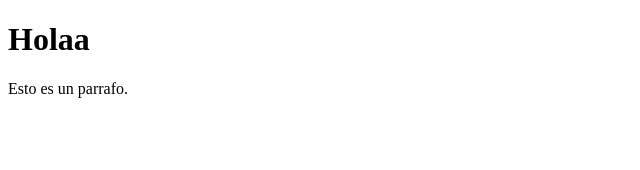
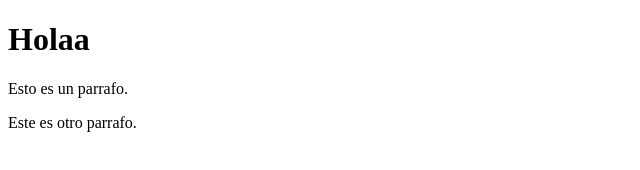
Before and after one commit to aanndraa/index-ejercicio, a plain HTML site: page index.html in a window 1280 px wide. Shown: the whole page, without its empty margins (0-640 px from the left). Drawn offline with Linux system fonts and the light colour scheme.

Commit message:
Añadir otro parrafo.

```diff
--- a/index.html
+++ b/index.html
@@ -8,5 +8,6 @@
 <body>
     <h1> Holaa </h1>
     <p> Esto es un parrafo. </p>
+    <p> Este es otro parrafo. </p>
 </body>
 </html>
```
